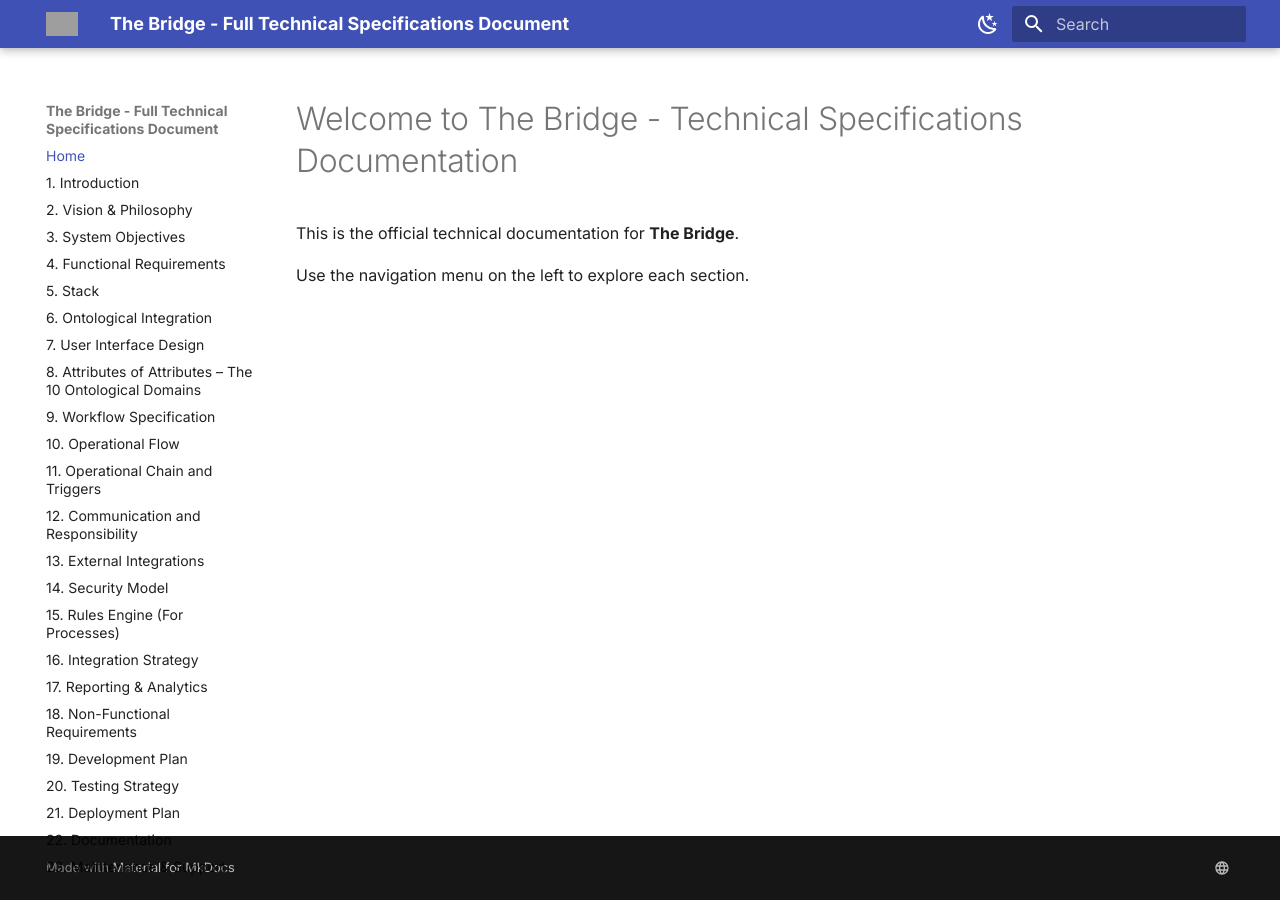
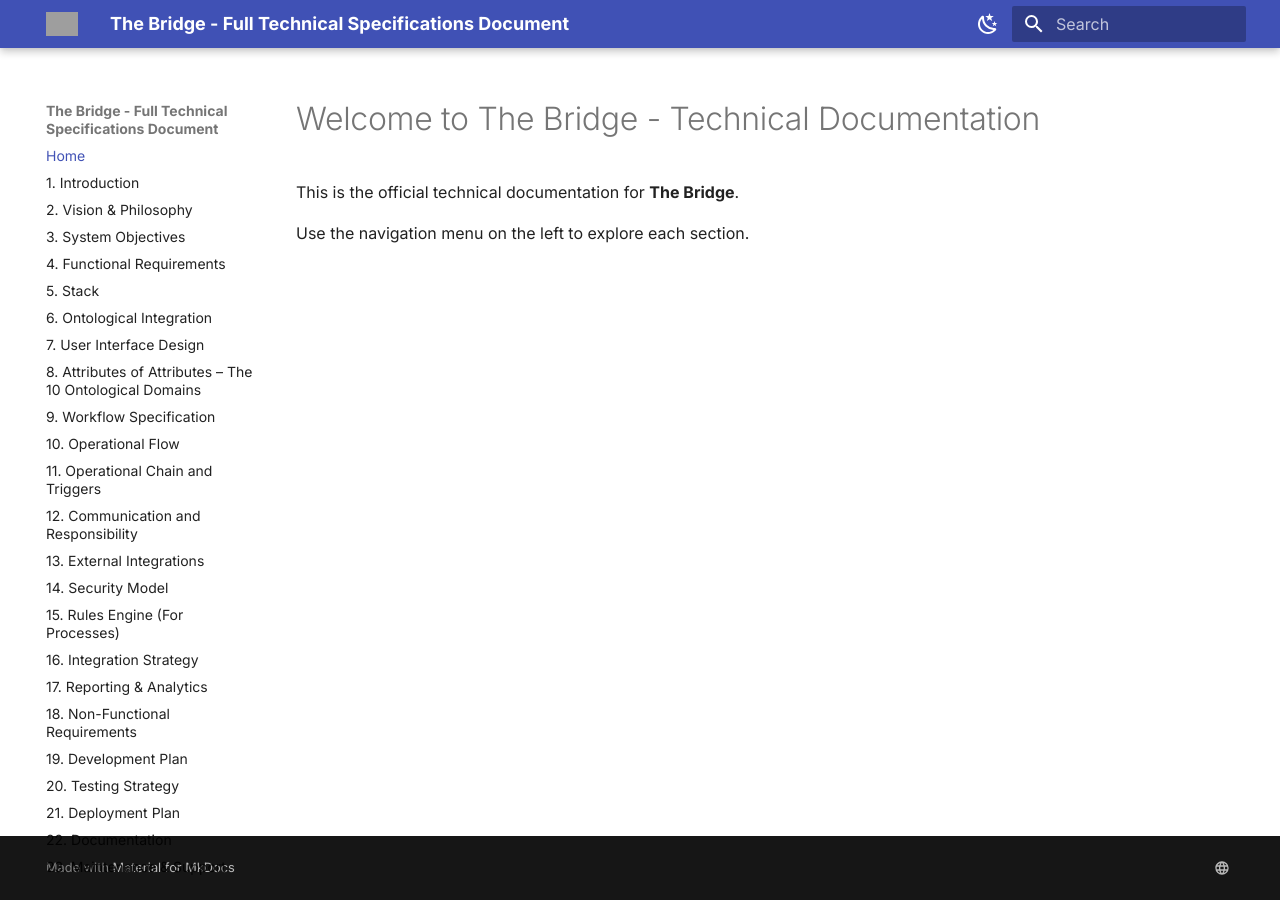
Before and after one commit to caufero/thebridge-docs, an MkDocs documentation site: the page built from docs/index.md, in a window 1280 px wide. Built offline with MkDocs 1.6.1 and Material for MkDocs 9.7.7, drawn with Linux system fonts in a browser that asks for light colours; grey boxes are pictures that could not be loaded.

Commit message:
Update index.md

```diff
--- a/docs/index.md
+++ b/docs/index.md
@@ -1,4 +1,4 @@
-# Welcome to The Bridge - Technical Specifications Documentation
+# Welcome to The Bridge - Technical Documentation
 
 This is the official technical documentation for **The Bridge**.
 
```
